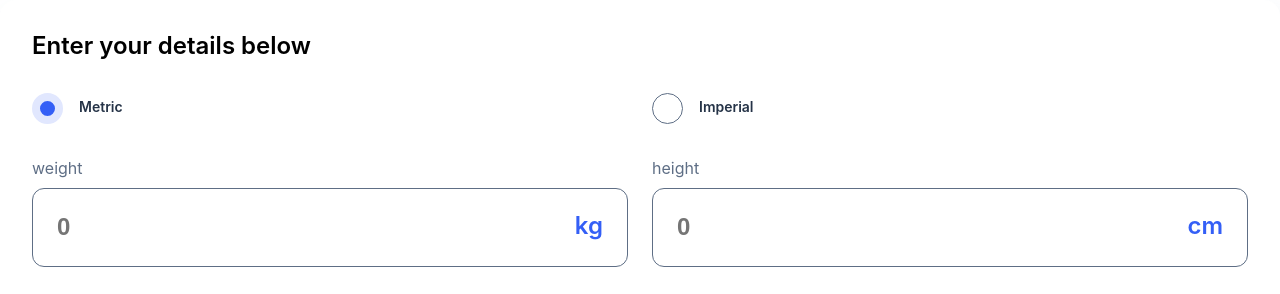
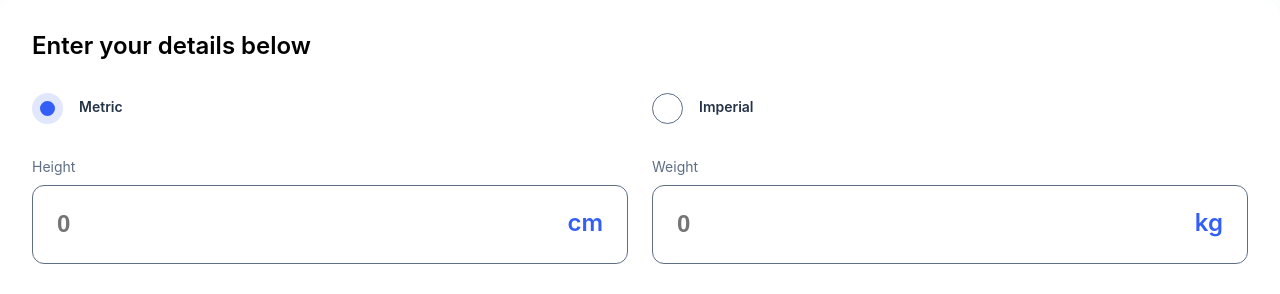
Before and after one commit to skhbabez/bmi-calculator, a React (Vite) app: page / in a window 1280 px wide. Shown: the top 294 px of the page. Built offline with nearby package versions, Linux system fonts and the light colour scheme; a web font is replaced by a local one.

Commit message:
Finished form

```diff
--- a/src/components/UnitInput/UnitInput.module.css
+++ b/src/components/UnitInput/UnitInput.module.css
@@ -1,6 +1,7 @@
 .container {
   position: relative;
   & > input {
+    /* min-width: 0; */
     inline-size: 100%;
     font-size: inherit;
     font-weight: inherit;
--- a/src/index.css
+++ b/src/index.css
@@ -47,9 +47,7 @@ body {
   font-size: 1rem;
 }
 
-legend {
-  color: var(--grey-500);
-}
+
 .text-s {
   font-size: 0.875rem;
   line-height: 1.5;
--- a/src/layouts/CalculatorCard/CalculatorCard.module.css
+++ b/src/layouts/CalculatorCard/CalculatorCard.module.css
@@ -12,7 +12,6 @@
 .unitselector {
   display: flex;
   gap: 1.5rem;
-  justify-content: space-between;
   & > * {
     flex: 1;
   }
@@ -21,7 +20,8 @@
 .metricview {
   display: flex;
   flex-wrap: wrap;
-  gap: 1.5rem;
+  row-gap: 1rem;
+  column-gap: 1.5rem;
   & > * {
     min-inline-size: 280px;
     flex: 1;
@@ -30,3 +30,32 @@
     margin-block-end: 0.5rem;
   }
 }
+
+.imperialview {
+  display: flex;
+  flex-direction: column;
+  /* @link https://utopia.fyi/clamp/calculator?a=375,768,16—32 */
+  /* @link https://utopia.fyi/clamp/calculator?a=768,1440,32—24 */
+  gap: clamp(
+    1rem,
+    0.0458rem + 4.0712vw,
+    clamp(1.5rem, 2.5714rem + -1.1905vw, 2rem)
+  );
+  & fieldset {
+    display: flex;
+    /* @link https://utopia.fyi/clamp/calculator?a=375,768,16—24 */
+    gap: clamp(1rem, 0.5229rem + 2.0356vw, 1.5rem);
+    & > * {
+      flex: 1;
+    }
+  }
+  & legend {
+    margin-block-end: 0.5rem;
+  }
+}
+
+:is(.imperialview, .metricview) legend {
+  color: var(--grey-500);
+  line-height: 1.5;
+  font-size: 0.875rem;
+}
--- a/src/layouts/CalculatorCard/CalculatorCard.tsx
+++ b/src/layouts/CalculatorCard/CalculatorCard.tsx
@@ -119,7 +119,21 @@ const MetricView = ({
   return (
     <div className={styles.metricview}>
       <fieldset>
-        <legend>weight</legend>
+        <legend>Height</legend>
+        <Label>
+          <span className="sr-only">in cm</span>
+          <UnitInput
+            unit="cm"
+            value={height || ""}
+            placeholder="0"
+            onChange={(event) =>
+              onHeightChange(Number(removeLetters(event.currentTarget.value)))
+            }
+          />
+        </Label>
+      </fieldset>
+      <fieldset>
+        <legend>Weight</legend>
         <Label>
           <span className="sr-only">in kg</span>
           <UnitInput
@@ -128,20 +142,6 @@ const MetricView = ({
             placeholder="0"
             onChange={(event) =>
               onWeightChange(Number(removeLetters(event.currentTarget.value)))
-            }
-          />
-        </Label>
-      </fieldset>
-      <fieldset>
-        <legend>height</legend>
-        <Label>
-          <span className="sr-only">in cm</span>
-          <UnitInput
-            unit="cm"
-            value={height || ""}
-            placeholder="0"
-            onChange={(event) =>
-              onHeightChange(Number(removeLetters(event.currentTarget.value)))
             }
           />
         </Label>
@@ -188,9 +188,9 @@ const ImperialView = ({
     }
   };
   return (
-    <>
+    <div className={styles.imperialview}>
       <fieldset>
-        <legend>height</legend>
+        <legend>Height</legend>
         <Label>
           <span className="sr-only">in feet</span>
           <UnitInput
@@ -213,7 +213,7 @@ const ImperialView = ({
         </Label>
       </fieldset>
       <fieldset>
-        <legend>weight</legend>
+        <legend>Weight</legend>
         <Label>
           <span className="sr-only">in stone</span>
           <UnitInput
@@ -235,7 +235,7 @@ const ImperialView = ({
           />
         </Label>
       </fieldset>
-    </>
+    </div>
   );
 };
 
```
